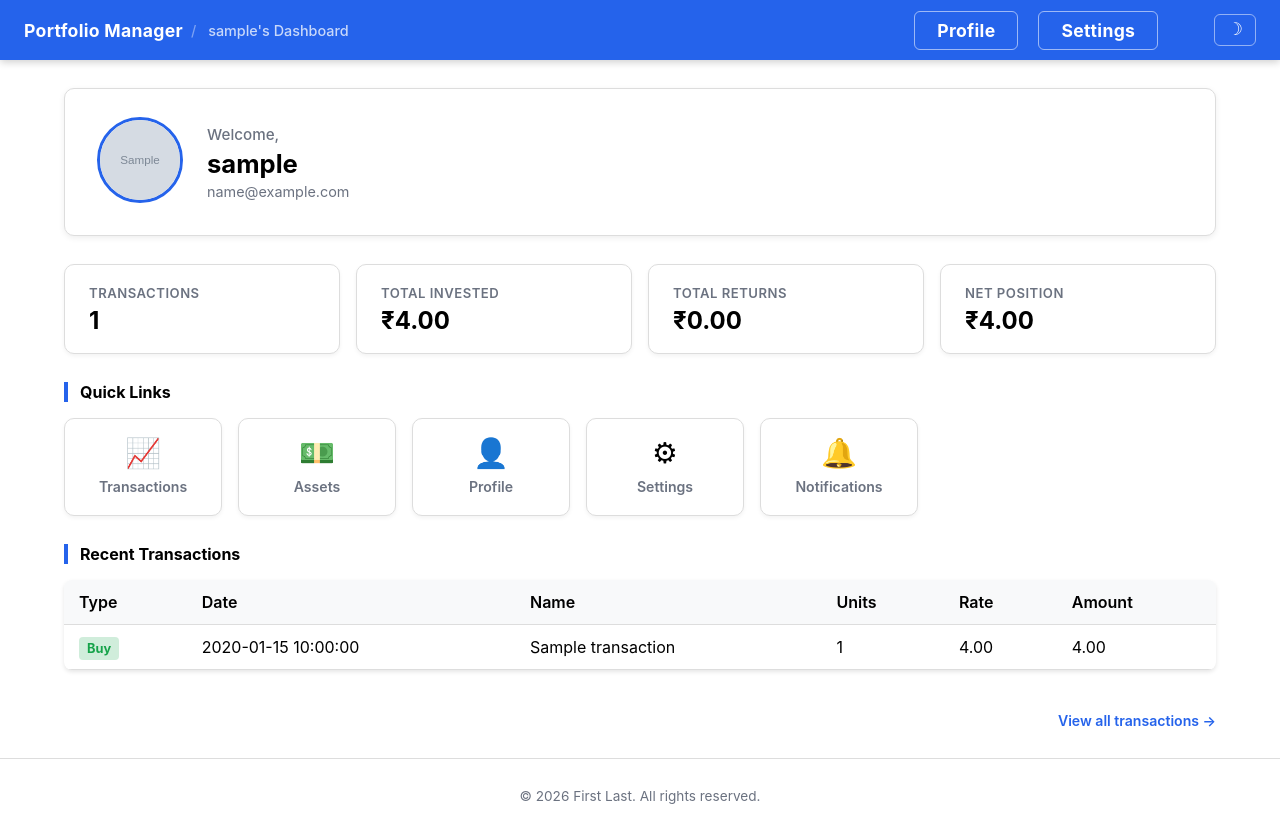
After one commit to omkar-thite/finance, a FastAPI app: page /users/1 in a window 1280 px wide. The commit adds this page. Run offline with FastAPI, Linux system fonts and the light colour scheme; tables that the repository leaves empty hold one stand-in row (values such as "Sample post"); grey boxes marked "Sample" are stand-in pictures.

Commit message:
Add database, models modules Modified routes to work with database.

```diff
--- a/main.py
+++ b/main.py
@@ -1,14 +1,27 @@
-from fastapi import FastAPI, Request, status
+from typing import Annotated
+
+from fastapi import FastAPI, Request, status, Depends
 from fastapi.exceptions import HTTPException, RequestValidationError
-from fastapi.responses import RedirectResponse
+from fastapi.responses import RedirectResponse, JSONResponse
 from fastapi.templating import Jinja2Templates
 from fastapi.staticfiles import StaticFiles
-from pathlib import Path
 
-from schema import CreateTransaction, ResponseTransaction, TypeEnum
-app = FastAPI()
+from schema import CreateTrx, ResponseTrx, CreateUser, ResponseUser, TypeEnum
+
+from sqlalchemy import select
+from sqlalchemy.orm import Session
+
+import models
+from database import engine, get_db, Base
+
 
 BUY, SELL = TypeEnum.BUY, TypeEnum.SELL
+
+
+# Create tables if not exists
+Base.metadata.create_all(bind=engine)
+
+app = FastAPI()
 
 app.mount("/static", StaticFiles(directory='static'), name='static')
 app.mount('/media', StaticFiles(directory='media'), name='media')
@@ -16,80 +29,6 @@ app.mount('/media', StaticFiles(directory='media'), name='media')
 templates = Jinja2Templates(directory='templates')
 
 
-transactions: list[dict] = [
-    {
-        'id': 1,
-        'user_id': 12,
-        'type': BUY,
-        'date': '2026-01-10',
-        'entity_name': 'Apple Inc.',
-        'units': 10,
-        'rate': 185.50,
-    },
-    {
-        'id': 2,
-        'user_id': 12,
-        'type': SELL,
-        'date': '2026-01-28',
-        'entity_name': 'Tesla',
-        'units': 5,
-        'rate': 215.00,
-    },
-    {
-        'id': 3,
-        'user_id': 12,
-        'type': BUY,
-        'date': '2026-02-14',
-        'entity_name': 'Google',
-        'units': 3,
-        'rate': 2750.00,
-    },
-    {
-        'id': 4,
-        'user_id': 12,
-        'type': BUY,
-        'date': '2026-03-01',
-        'entity_name': 'NVIDIA',
-        'units': 8,
-        'rate': 875.25,
-    },
-    {
-        'id': 5,
-        'user_id': 15,
-        'type': BUY,
-        'date': '2026-01-05',
-        'entity_name': 'Microsoft',
-        'units': 6,
-        'rate': 320.00,
-    },
-    {
-        'id': 6,
-        'user_id': 15,
-        'type': SELL,
-        'date': '2026-02-20',
-        'entity_name': 'Amazon',
-        'units': 4,
-        'rate': 3450.00,
-    },
-    {
-        'id': 7,
-        'user_id': 15,
-        'type': BUY,
-        'date': '2026-02-25',
-        'entity_name': 'Meta',
-        'units': 12,
-        'rate': 490.75,
-    },
-    {
-        'id': 8,
-        'user_id': 15,
-        'type': SELL,
-        'date': '2026-03-05',
-        'entity_name': 'Netflix',
-        'units': 7,
-        'rate': 610.00,
-    },
-]
 
 # ----------------- HTML ENDPOINTS --------------- #
 
@@ -98,30 +37,52 @@ def home_page(request: Request):
     return templates.TemplateResponse(request,
                                       name='home.html')
 
-@app.get('/user', name='home', include_in_schema=False)
-def user_home_page(request: Request):
-    # TODO : Implement home page for logged in user
-    pass
+# User home page
+@app.get('/users/{user_id}', include_in_schema=False)
+def user_home_page(request: Request, user_id: int, db: Annotated[Session, Depends(get_db)]):
+    result = db.execute(select(models.User).where(models.User.id == user_id))
+    user = result.scalars().first()
+
+    if not user:
+        raise HTTPException(
+            status_code=status.HTTP_404_NOT_FOUND,
+            detail='User not found.',
+        )
+
+
+    result = db.execute(select(models.Transaction).where(models.Transaction.user_id == user_id))
+    trxs = result.scalars().all()
+
+    return templates.TemplateResponse(request,
+                                      name='user_home_page.html',
+                                      context={'user':user, 'transactions': trxs})
+
 
 # All transactions
 @app.get('/transactions', include_in_schema=False)
-def all_transactions(request: Request):
+def all_transactions_page(request: Request):
     return templates.TemplateResponse(request,
                                       name='transactions.html',
                                       context={'transactions': transactions})
 
+# User transactions page
+@app.get('/users/{user_id}/transactions', include_in_schema=False, name='user_transactions')
+def user_transactions_page(request: Request, user_id: int, db: Annotated[Session, Depends(get_db)]):
 
-@app.get('/user_transactions/{user_id}', include_in_schema=False, name='user_transactions')
-def user_transactions_page(request: Request, user_id: int):
-    result = [tr for tr in transactions if tr['user_id'] == user_id]
-    if not result:
-        return templates.TemplateResponse(request,
-                                          name='error.html',
-                                          context={'status_code': status.HTTP_404_NOT_FOUND,
-                                                   'message': 'Resource not found'})
+    result = db.execute(select(models.User).where(models.User.id == user_id))
+    user = result.scalars().first()
+
+    if not user:
+        raise HTTPException(
+            status_code=status.HTTP_404_NOT_FOUND,
+            detail='User not found.',
+        )
+    result = db.execute(select(models.Transaction).where(models.Transaction.user_id == user_id))
+    transactions = result.scalars().all()
+
     return templates.TemplateResponse(request,
                                       name='transactions.html',
-                                      context={'transactions': result, 'user_id': user_id})
+                                      context={'transactions': transactions})
 
 
 
@@ -129,32 +90,104 @@ def user_transactions_page(request: Request, user_id: int):
 
 
 # Get transaction by id
-@app.get('/api/transactions/{id}', response_model=ResponseTransaction)
+@app.get('/api/transactions/{id}', response_model=ResponseTrx)
 def get_transaction_api(id: int):
     # TODO
     raise HTTPException(status_code=status.HTTP_404_NOT_FOUND,
                         detail='Transaction not found.')
 
 # Get all transaction of specific user
-@app.get('/api/user_transactions/{user_id}', response_model=list[ResponseTransaction])
-def get_user_transactions_api(user_id: int) -> list[dict]:
+@app.get('/api/user_transactions/{user_id}', response_model=list[ResponseTrx])
+def get_user_transactions_api(user_id: int, db: Annotated[Session, Depends(get_db)]):
+    result = db.execute(select(models.User).where(models.User.id == user_id))
+    user = result.scalars().first()
+
+    if not user:
+        raise HTTPException(
+            status_code=status.HTTP_404_NOT_FOUND,
+            detail='User not found.',
+        )
+    result = db.execute(select(models.Transaction).where(models.Transaction.user_id == user_id))
+    transactions = result.scalars().all()
+
+    return transactions
+
+# Get all transactions
+@app.get('/api/transactions', response_model=list[ResponseTrx])
+def get_all_transactions_api(request: Request):
     pass
 
 
-# Get all transactions
-@app.get('/api/transactions', response_model=list[ResponseTransaction])
-def get_all_transactions_api(request: Request):
-    return transactions
+@app.post('/create_user/')
+def create_user(user: CreateUser, db: Annotated[Session, Depends(get_db)]):
+    result = db.execute(select(models.User).where(models.User.username == user.username))
+    username = result.scalars().first()
+
+    if username:
+        raise HTTPException(
+            status_code=status.HTTP_400_BAD_REQUEST,
+            detail='Username already exists',
+        )
+
+    result = db.execute(select(models.User).where(models.User.email == user.email))
+    email = result.scalars().first()
+
+    if email:
+        raise HTTPException(
+            status_code=status.HTTP_400_BAD_REQUEST,
+            detail='email already exists',
+        )
+
+    new_user = models.User(
+        username=user.username,
+        email=user.email,
+    )
+    db.add(new_user)
+    db.commit()
+    db.refresh(new_user)
+
+    return new_user
+
+@app.get('/all_users/')
+def get_all_users_api(db: Annotated[Session, Depends(get_db)]):
+    return db.execute(select(models.User)).scalars().all()
+
+@app.post('/api/create_trx/')
+def create_transaction_api(trx: CreateTrx, db: Annotated[Session, Depends(get_db)]):
+    result = db.execute(select(models.User).where(models.User.id == trx.user_id))
+    user = result.scalars().first()
+
+    if not user:
+        raise HTTPException(
+            status_code=status.HTTP_404_NOT_FOUND,
+            detail='User not found',
+        )
 
 
+    new_trx = models.Transaction(
+        type=trx.type,
+        entity_name=trx.entity_name,
+        units=trx.units,
+        rate=trx.rate,
+        user_id = user.id
+    )
+    db.add(new_trx)
+    db.commit()
+    db.refresh(new_trx)
 
+    return new_trx
 
 # --------- EXCEPTION HANDLERS --------------------------#
 
 @app.exception_handler(404)
 async def not_found_handler(request: Request, exc: HTTPException):
+    if request.url.path.startswith('/api/'):
+        return JSONResponse(
+            status_code=status.HTTP_404_NOT_FOUND,
+            content={'detail': exc.detail or 'Not found'},
+        )
     return templates.TemplateResponse(request,
                                       name='error.html',
                                       status_code=status.HTTP_404_NOT_FOUND,
                                       context={'status_code': status.HTTP_404_NOT_FOUND,
-                                               'message': 'Page not found'})
+                                               'message': exc.detail or 'Page not found'})
--- a/pyproject.toml
+++ b/pyproject.toml
@@ -6,4 +6,5 @@ readme = "README.md"
 requires-python = ">=3.12"
 dependencies = [
     "fastapi[standard]>=0.135.1",
+    "sqlalchemy>=2.0.48",
 ]
--- a/static/css/styles.css
+++ b/static/css/styles.css
@@ -313,3 +313,197 @@
 .btn-home:hover {
     opacity: 0.85;
 }
+
+/* --- User Home Page --- */
+.user-home-container {
+    display: flex;
+    flex-direction: column;
+    gap: 28px;
+}
+
+/* Profile Card */
+.profile-card {
+    display: flex;
+    align-items: center;
+    gap: 24px;
+    background-color: var(--card-bg);
+    border: 1px solid var(--border-color);
+    border-radius: 10px;
+    padding: 28px 32px;
+    box-shadow: 0 2px 6px rgba(0, 0, 0, 0.07);
+}
+
+.profile-avatar-wrap {
+    flex-shrink: 0;
+}
+
+.avatar-img {
+    width: 80px;
+    height: 80px;
+    border-radius: 50%;
+    object-fit: cover;
+    border: 3px solid var(--primary-color);
+}
+
+.avatar-placeholder {
+    width: 80px;
+    height: 80px;
+    border-radius: 50%;
+    background-color: var(--primary-color);
+    display: flex;
+    align-items: center;
+    justify-content: center;
+}
+
+.avatar-placeholder span {
+    color: #fff;
+    font-size: 2rem;
+    font-weight: 700;
+    line-height: 1;
+}
+
+.profile-details {
+    display: flex;
+    flex-direction: column;
+    gap: 4px;
+}
+
+.greeting-text {
+    margin: 0;
+    font-size: 0.95rem;
+    color: var(--muted);
+    font-weight: 500;
+}
+
+.profile-username {
+    margin: 0;
+    font-size: 1.6rem;
+    font-weight: 700;
+    color: var(--text-color);
+    border-bottom: none;
+    padding-bottom: 0;
+}
+
+.profile-email {
+    margin: 0;
+    font-size: 0.9rem;
+    color: var(--muted);
+}
+
+/* Stats Grid */
+.stats-grid {
+    display: grid;
+    grid-template-columns: repeat(auto-fit, minmax(180px, 1fr));
+    gap: 16px;
+}
+
+.stat-card {
+    background-color: var(--card-bg);
+    border: 1px solid var(--border-color);
+    border-radius: 10px;
+    padding: 20px 24px;
+    box-shadow: 0 2px 4px rgba(0, 0, 0, 0.05);
+}
+
+.stat-label {
+    font-size: 0.82rem;
+    font-weight: 600;
+    color: var(--muted);
+    text-transform: uppercase;
+    letter-spacing: 0.5px;
+    margin-bottom: 8px;
+}
+
+.stat-value {
+    font-size: 1.5rem;
+    font-weight: 700;
+    color: var(--text-color);
+    line-height: 1;
+}
+
+/* Section Header */
+.section-header {
+    font-size: 1rem;
+    font-weight: 700;
+    color: var(--text-color);
+    border-left: 4px solid var(--primary-color);
+    padding-left: 12px;
+    margin-bottom: -12px;
+}
+
+/* Quick Links */
+.quick-links {
+    display: flex;
+    flex-wrap: wrap;
+    gap: 16px;
+}
+
+.link-card {
+    display: flex;
+    flex-direction: column;
+    align-items: center;
+    gap: 10px;
+    background-color: var(--card-bg);
+    border: 1px solid var(--border-color);
+    border-radius: 10px;
+    padding: 20px 28px;
+    text-decoration: none;
+    color: var(--text-color);
+    transition: border-color 0.15s, box-shadow 0.15s, transform 0.1s;
+    min-width: 100px;
+    box-shadow: 0 2px 4px rgba(0, 0, 0, 0.05);
+}
+
+.link-card:hover {
+    border-color: var(--primary-color);
+    box-shadow: 0 4px 12px rgba(37, 99, 235, 0.15);
+    transform: translateY(-2px);
+}
+
+.link-icon {
+    font-size: 1.8rem;
+    line-height: 1;
+}
+
+.link-label {
+    font-size: 0.88rem;
+    font-weight: 600;
+    color: var(--muted);
+}
+
+/* View All Link */
+.view-all-link {
+    text-align: right;
+    margin-top: -8px;
+}
+
+.view-all-link a {
+    font-size: 0.88rem;
+    font-weight: 600;
+    color: var(--primary-color);
+    text-decoration: none;
+}
+
+.view-all-link a:hover {
+    text-decoration: underline;
+}
+
+/* Empty State */
+.empty-state {
+    background-color: var(--card-bg);
+    border: 1px dashed var(--border-color);
+    border-radius: 10px;
+    padding: 32px;
+    text-align: center;
+    color: var(--muted);
+}
+
+.empty-state a {
+    color: var(--primary-color);
+    font-weight: 600;
+    text-decoration: none;
+}
+
+.empty-state a:hover {
+    text-decoration: underline;
+}
--- a/static/js/utils.js
+++ b/static/js/utils.js
@@ -27,4 +27,7 @@ document.addEventListener('DOMContentLoaded', function () {
     updateToggleIcon();
     const btn = document.getElementById('theme-toggle');
     if (btn) btn.addEventListener('click', toggleDarkMode);
+
+    const greetingEl = document.getElementById('greeting-msg');
+    if (greetingEl) greetingEl.textContent = getGreeting();
 });
--- /dev/null
+++ b/templates/user_home_page.html
@@ -0,0 +1,137 @@
+{% extends "layout.html" %}
+
+{% set title = (user.username ~ "'s Dashboard") if user else 'Dashboard' %}
+
+{% block navbar_actions %}
+    <a class="btn-auth" href="#">Profile</a>
+    <a class="btn-auth" href="#">Settings</a>
+    <span class="navbar-divider"></span>
+{% endblock %}
+
+{% block content %}
+
+{# Compute summary totals #}
+{% set ns = namespace(buy_total=0.0, sell_total=0.0) %}
+{% if transactions %}
+    {% for tr in transactions %}
+        {% if tr.type.value == 'buy' %}
+            {% set ns.buy_total = ns.buy_total + tr.units * tr.rate %}
+        {% else %}
+            {% set ns.sell_total = ns.sell_total + tr.units * tr.rate %}
+        {% endif %}
+    {% endfor %}
+{% endif %}
+{% set net_position = ns.buy_total - ns.sell_total %}
+
+<div class="user-home-container">
+
+    <!-- Profile Card -->
+    <div class="profile-card">
+        <div class="profile-avatar-wrap">
+            {% if user and user.image_path %}
+                <img src="{{ url_for('media', path=user.image_file) }}" alt="Profile Picture" class="avatar-img">
+            {% else %}
+                <div class="avatar-placeholder">
+                    <span>{{ user.username[0] | upper if user else '?' }}</span>
+                </div>
+            {% endif %}
+        </div>
+        <div class="profile-details">
+            <p class="greeting-text" id="greeting-msg">Welcome,</p>
+            <h2 class="profile-username">{{ user.username if user else 'User' }}</h2>
+            <p class="profile-email">{{ user.email if user else '' }}</p>
+        </div>
+    </div>
+
+    <!-- Summary Stats -->
+    <div class="stats-grid">
+        <div class="stat-card">
+            <div class="stat-label">Transactions</div>
+            <div class="stat-value">{{ transactions | length if transactions else 0 }}</div>
+        </div>
+        <div class="stat-card">
+            <div class="stat-label">Total Invested</div>
+            <div class="stat-value text-green">&#8377;{{ "%.2f" | format(ns.buy_total) }}</div>
+        </div>
+        <div class="stat-card">
+            <div class="stat-label">Total Returns</div>
+            <div class="stat-value text-red">&#8377;{{ "%.2f" | format(ns.sell_total) }}</div>
+        </div>
+        <div class="stat-card">
+            <div class="stat-label">Net Position</div>
+            <div class="stat-value {% if net_position >= 0 %}text-green{% else %}text-red{% endif %}">
+                &#8377;{{ "%.2f" | format(net_position) }}
+            </div>
+        </div>
+    </div>
+
+    <!-- Quick Links -->
+    <div class="section-header">Quick Links</div>
+    <div class="quick-links">
+        <a href="{{ url_for('user_transactions', user_id=user.id)  }}" class="link-card">
+            <div class="link-icon">&#128200;</div>
+            <div class="link-label">Transactions</div>
+        </a>
+        <a href="/assets" class="link-card">
+            <div class="link-icon">&#128181;</div>
+            <div class="link-label">Assets</div>
+        </a>
+        <a href="#" class="link-card">
+            <div class="link-icon">&#128100;</div>
+            <div class="link-label">Profile</div>
+        </a>
+        <a href="#" class="link-card">
+            <div class="link-icon">&#9881;</div>
+            <div class="link-label">Settings</div>
+        </a>
+        <a href="#" class="link-card">
+            <div class="link-icon">&#128276;</div>
+            <div class="link-label">Notifications</div>
+        </a>
+    </div>
+
+    <!-- Recent Transactions -->
+    <div class="section-header">Recent Transactions</div>
+    {% if transactions %}
+    <div class="table-container">
+        <table>
+            <thead>
+                <tr>
+                    <th>Type</th>
+                    <th>Date</th>
+                    <th>Name</th>
+                    <th>Units</th>
+                    <th>Rate</th>
+                    <th>Amount</th>
+                </tr>
+            </thead>
+            <tbody>
+                {% for tr in transactions[-5:] %}
+                <tr>
+                    <td>
+                        <span class="badge {% if tr.type.value == 'buy' %}badge-buy{% else %}badge-sell{% endif %}">
+                            {{ tr.type.value | capitalize }}
+                        </span>
+                    </td>
+                    <td>{{ tr.date }}</td>
+                    <td>{{ tr.entity_name }}</td>
+                    <td>{{ tr.units }}</td>
+                    <td>{{ "%.2f" | format(tr.rate) }}</td>
+                    <td>{{ "%.2f" | format(tr.units * tr.rate) }}</td>
+                </tr>
+                {% endfor %}
+            </tbody>
+        </table>
+    </div>
+    <div class="view-all-link">
+        <a href="{{ url_for('user_transactions', user_id=user.id) }}">View all transactions &rarr;</a>
+    </div>
+    {% else %}
+    <div class="empty-state">
+        <p>No transactions yet. <a href="#">Add your first transaction.</a></p>
+    </div>
+    {% endif %}
+
+</div>
+
+{% endblock content %}
```
Also changed, not shown: database.py (added, +18 -0 lines), models.py (added, +47 -0 lines), schema.py (+18 -8 lines), 2 other files.
